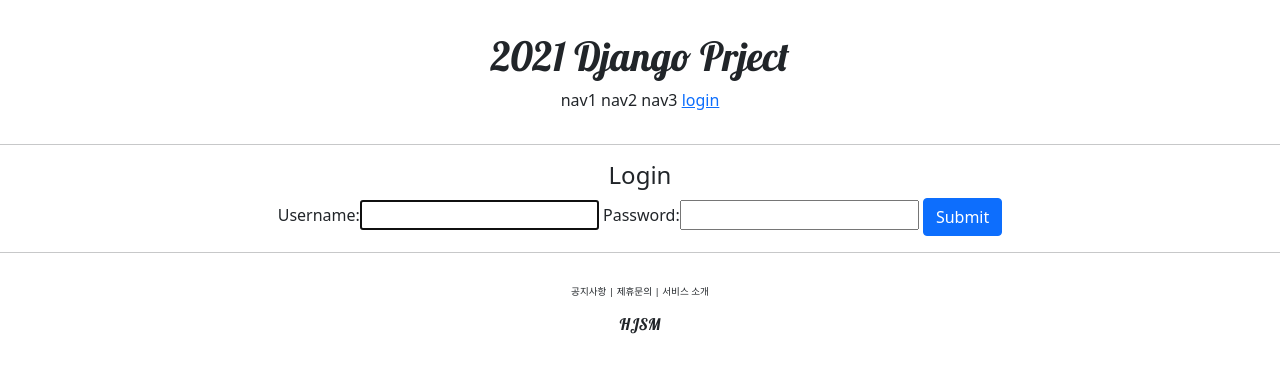
After one commit to ddubi6796/hjsm, a Django app: page /account/login/ in a window 1280 px wide. The commit adds this page. Shown: the top 373 px of the page. Run offline with Django 3.2, Linux system fonts and the light colour scheme.

Commit message:
django course 22 commit

```diff
--- /dev/null
+++ b/accountapp/templates/accountapp/login.html
@@ -0,0 +1,20 @@
+{% extends 'base.html' %}
+
+{% block content %}
+
+<div style="text-align:center">
+    <div>
+        <h4>Login</h4>
+    </div>
+
+    <div>
+        <form action="" method="post">
+            {% csrf_token %}
+            {{ form }}
+            <input type="submit" class="btn btn-primary">
+        </form>
+    </div>
+</div>
+
+
+{% endblock %}
--- a/accountapp/urls.py
+++ b/accountapp/urls.py
@@ -1,3 +1,4 @@
+from django.contrib.auth.views import LoginView, LogoutView
 from django.urls import path
 
 from accountapp.views import hello_world, AccountCreateView
@@ -7,5 +8,8 @@ app_name = "accountapp"  ##브라우저에서 hello_world에 접근할때 aacoun
 urlpatterns = [
     path('hello_world/', hello_world, name='hello_world'), # 함수형 View
 
+    path('login/', LoginView.as_view(template_name='accountapp/login.html'), name='login'),
+    path('logout/', LogoutView.as_view(), name='logout'),
+
     path('create/', AccountCreateView.as_view(), name='create') # 클래스형 View
 ]
--- a/accountapp/views.py
+++ b/accountapp/views.py
@@ -30,6 +30,6 @@ def hello_world(request):
 
 class AccountCreateView(CreateView):
     model = User  # 장고가 제공하는 기본 유저 클래스
-    form_class = UserCreationForm # model을 사용하기 위하여 장고가 기본 제공하는 form
+    form_class = UserCreationForm   # model을 사용하기 위하여 장고가 기본 제공하는 form
     success_url = reverse_lazy('accountapp:hello_world')  # 함수와 클래스간의 import 방식의 차이로 인해 reverse 함수 사용 불가
     template_name = 'accountapp/create.html'
--- a/hjsm/settings.py
+++ b/hjsm/settings.py
@@ -13,6 +13,9 @@ https://docs.djangoproject.com/en/3.1/ref/settings/
 from pathlib import Path
 
 import os, environ
+
+from django.urls import reverse_lazy
+
 env = environ.Env(
     # set casting, default value
     DEBUG=(bool, False)
@@ -135,3 +138,6 @@ STATIC_ROOT = os.path.join(BASE_DIR, 'staticfiles')
 STATICFILES_DIRS = [
     BASE_DIR / "static"
 ]
+
+LOGIN_REDIRECT_URL = reverse_lazy('accountapp:hello_world')
+LOGOUT_REDIRECT_URL = reverse_lazy('accountapp:login')
--- a/templates/header.html
+++ b/templates/header.html
@@ -6,6 +6,14 @@
             <span>nav1</span>
             <span>nav2</span>
             <span>nav3</span>
-            <span>nav4</span>
+            {% if not user.is_authenticated %}
+            <a href="{% url 'accountapp:login' %}?next={{ request.path }}">
+                <span>login</span>
+            </a>
+            {% else %}
+            <a href="{% url 'accountapp:logout' %}?next={{ request.path }}">
+                <span>logout</span>
+            </a>
+            {% endif %}
         </div>
     </div>
```
